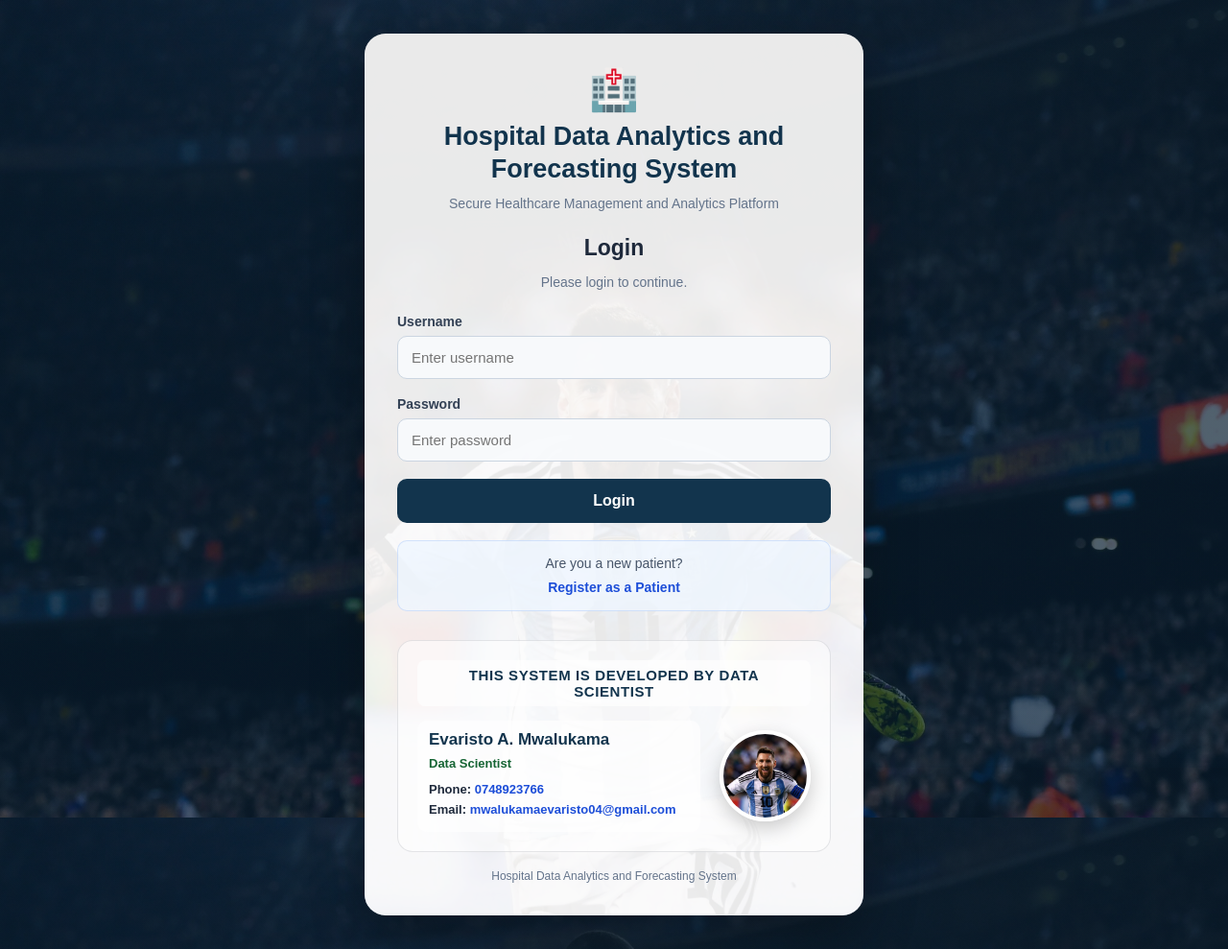
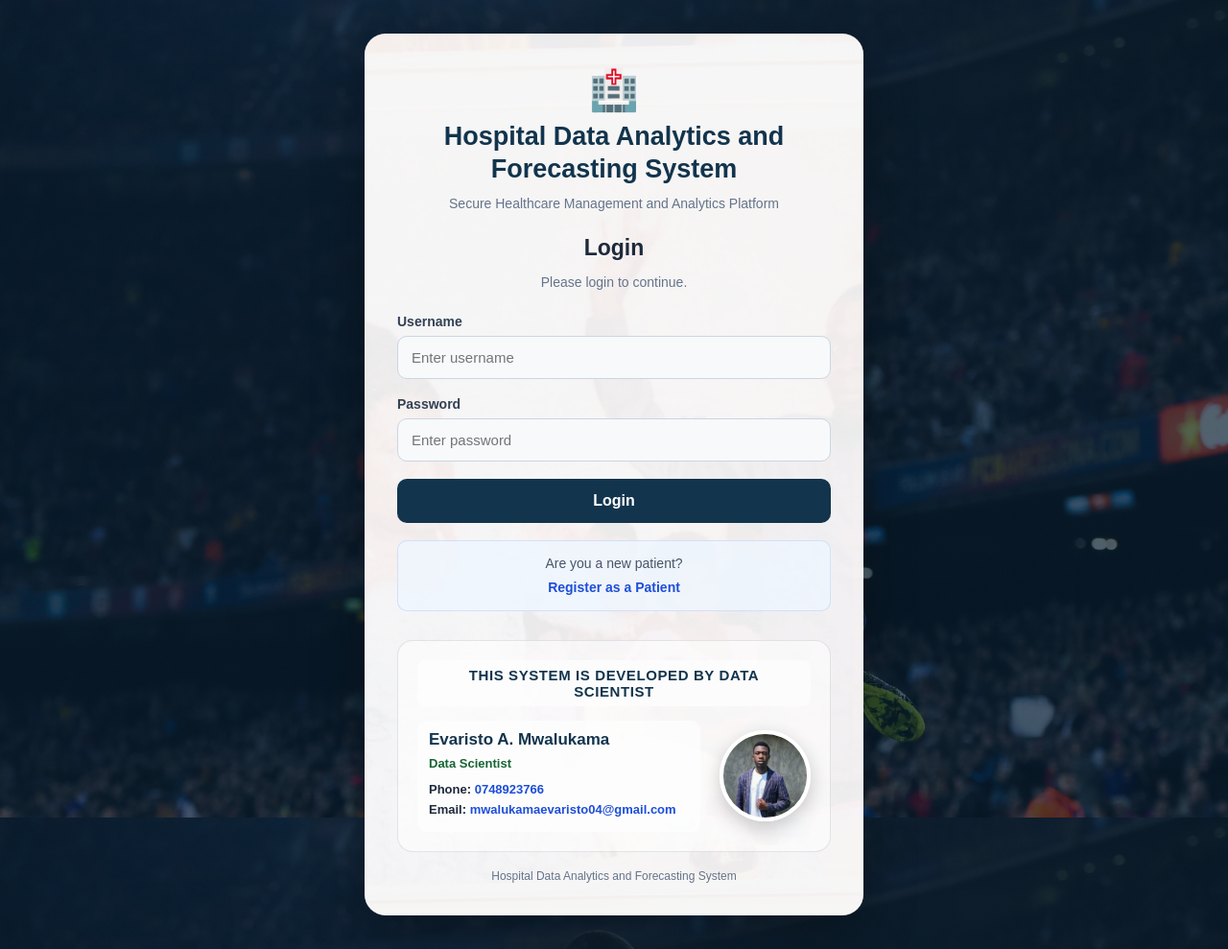
Before and after one commit to mwalukamaevaristo04-hash/hospital-data-analytics-system, a Flask app: page /login in a window 1280 px wide. Shown: the whole page at 96% size. Run offline with Flask 3, Linux system fonts and the light colour scheme.

Commit message:
Update login page images

```diff
--- a/templates/login.html
+++ b/templates/login.html
@@ -85,7 +85,7 @@
         inset: 0;
 
         background-image:
-            url("/static/chopa.jpg");
+            url("/static/wazazi.jpg");
 
         background-size: cover;
 
@@ -767,7 +767,7 @@
 
                 <img
                     class="developer-photo"
-                    src="{{ url_for('static', filename='chopa.jpg') }}"
+                    src="{{ url_for('static', filename='jimson.jpg') }}"
                     alt="Developer Profile"
                 >
 
```
Also changed, not shown: static/jimson.jpg (added), static/wazazi.jpg (added).
